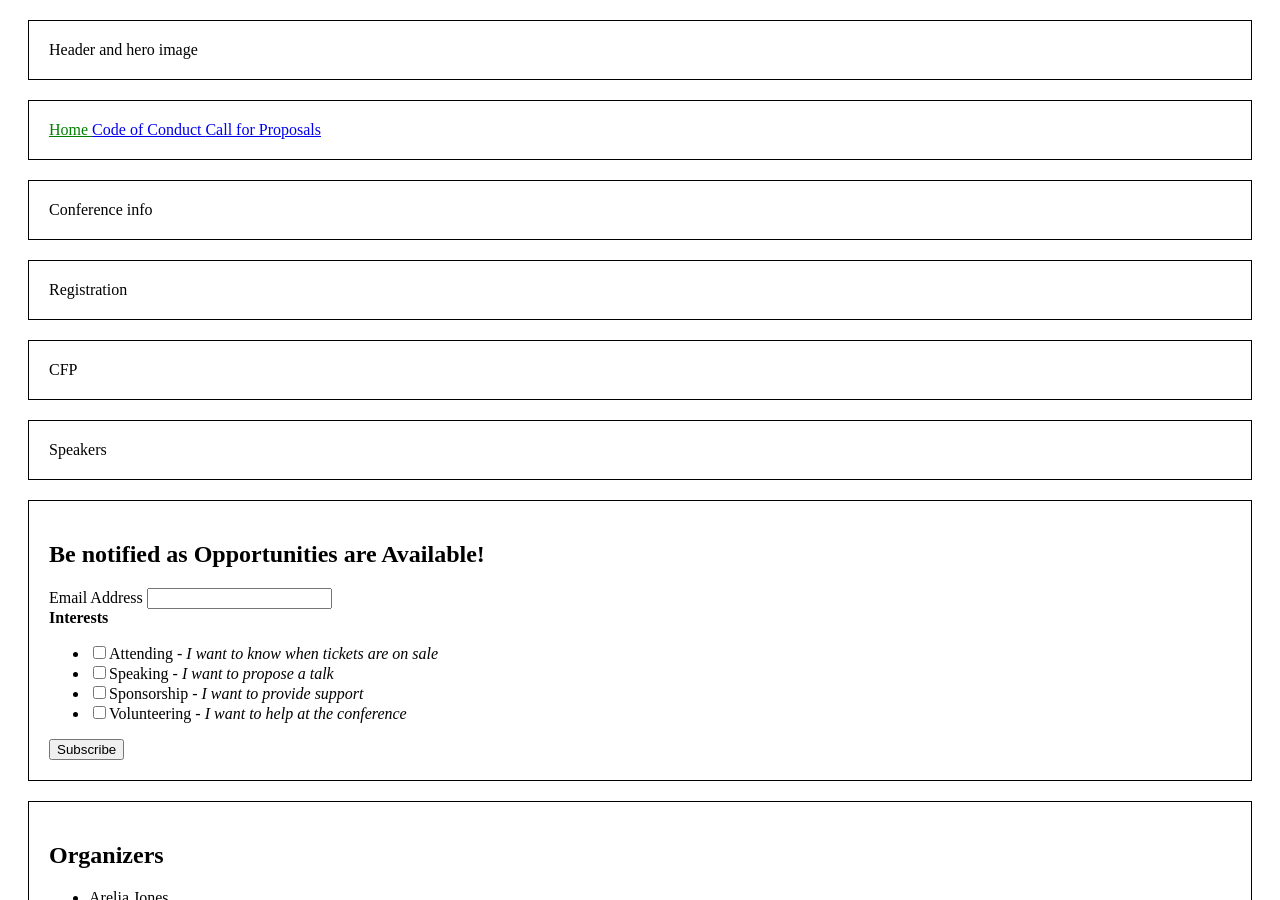
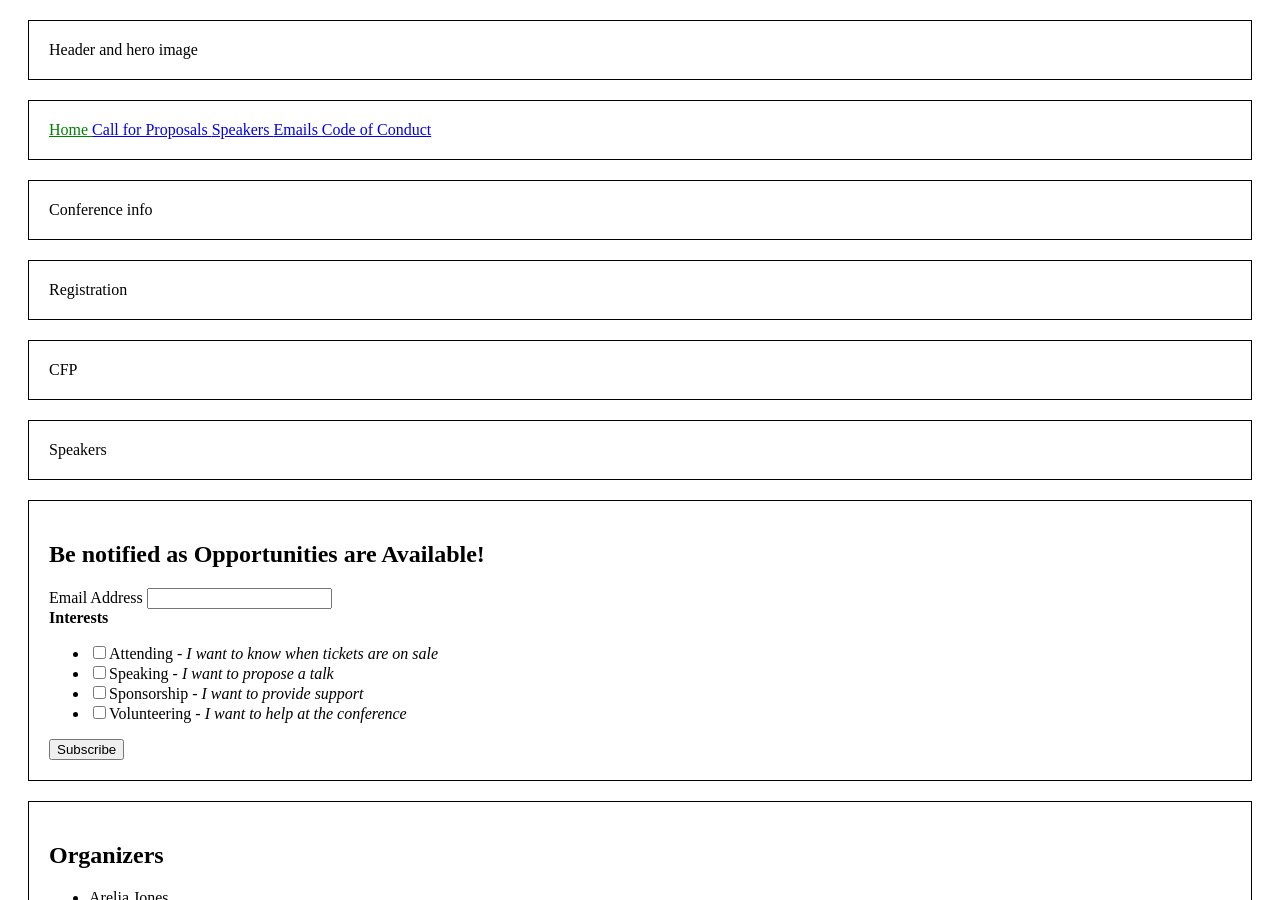
Before and after one commit to promptconf/promptconf.github.io, a Jekyll site: the page built from index.html, in a window 1280 px wide and 900 px high. Built offline with Jekyll 4.4.1, drawn with Linux system fonts in a browser that asks for light colours; comment, search, counter and statistics services are not loaded.

Commit message:
update nav, add homepage section links

```diff
--- a/index.html
+++ b/index.html
@@ -2,11 +2,11 @@
 
 ---
 
-<section class='section--home'>{% include home/conference_info.html %}</section>
-<section class='section--home'>{% include home/registration.html %}</section>
-<section class='section--home'>{% include home/cfp.html %}</section>
-<section class='section--home'>{% include home/speakers.html %}</section>
-<section class='section--home'>{% include home/email.html %}</section>
-<section class='section--home'>{% include home/organizers.html %}</section>
-<section class='section--home'>{% include home/sponsors.html %}</section>
-<section class='section--home'>{% include home/faq.html %}</section>
+<section class='section--home' id='conference_info'>{% include home/conference_info.html %}</section>
+<section class='section--home' id='registration'>{% include home/registration.html %}</section>
+<section class='section--home' id='cfp'>{% include home/cfp.html %}</section>
+<section class='section--home' id='speakers'>{% include home/speakers.html %}</section>
+<section class='section--home' id='email'>{% include home/email.html %}</section>
+<section class='section--home' id='organizers'>{% include home/organizers.html %}</section>
+<section class='section--home' id='sponsors'>{% include home/sponsors.html %}</section>
+<section class='section--home' id='faq'>{% include home/faq.html %}</section>
```
Also changed, not shown: _data/nav.yml (+10 -2 lines).
